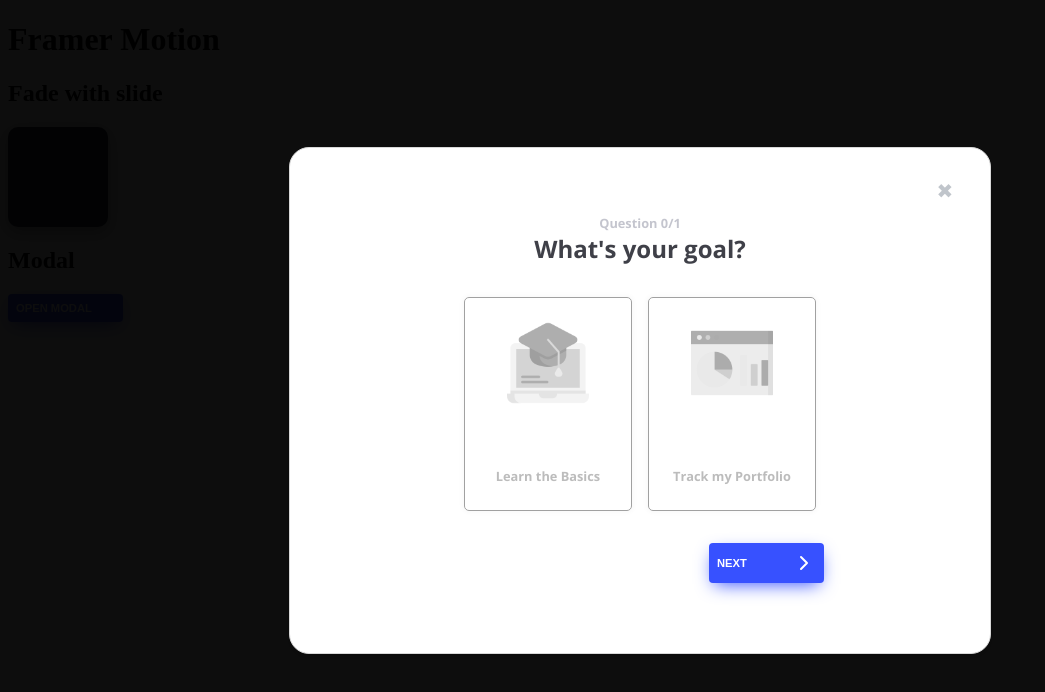
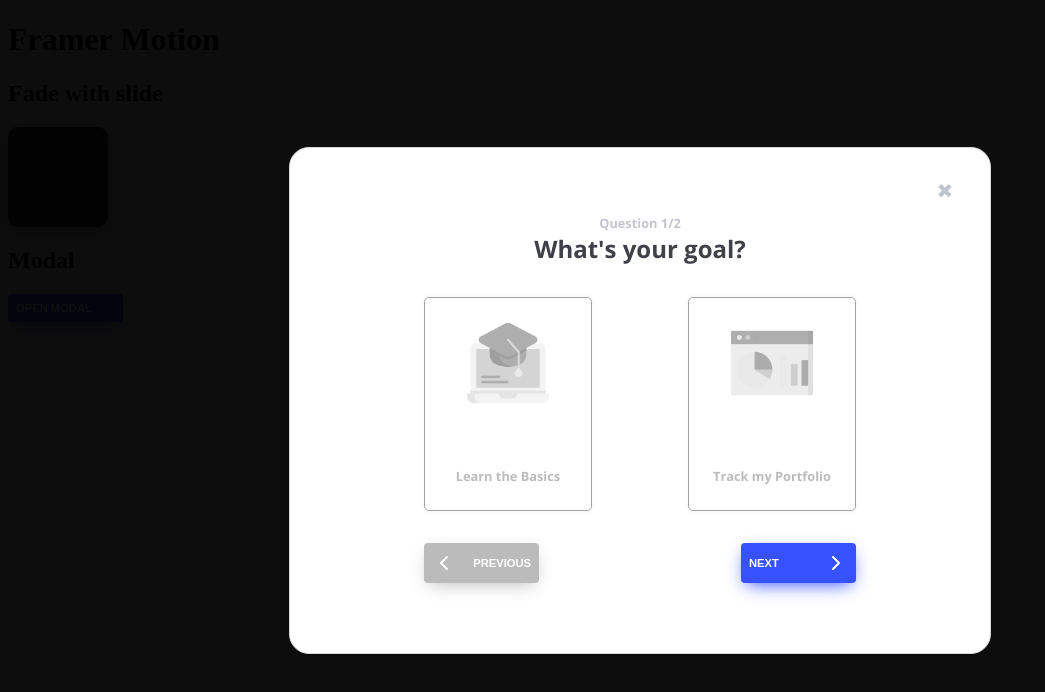
Before and after one commit to jonit-dev/react-simple-modal, a React (Create React App) app: page / in a window 1280 px wide. Both pictures are taken after a click on the button "OPEN MODAL". Shown: the top 692 px of the page, without its empty margins (0-1045 px from the left). Built offline with nearby package versions, Linux system fonts and the light colour scheme.

Commit message:
question wizard improvements

```diff
--- a/src/App.tsx
+++ b/src/App.tsx
@@ -22,6 +22,16 @@ function App() {
         {
           imageUrl: "/images/portfolio.png",
           label: "Track my Portfolio",
+          isSelected: false,
+        },
+      ],
+    },
+    {
+      title: "What's the meaning of life?",
+      options: [
+        {
+          imageUrl: "/images/online-learning.png",
+          label: "Eat & Code",
           isSelected: false,
         },
       ],
--- a/src/components/Button.tsx
+++ b/src/components/Button.tsx
@@ -5,15 +5,21 @@ interface IProps {
   children: React.ReactNode;
   color?: string;
   onClick?: () => void;
+  isDisabled?: boolean;
 }
 
 export const Button: React.FC<IProps> = ({
   children,
   color = "#3751FF",
   onClick,
+  isDisabled = false,
 }) => {
   return (
-    <CustomButton color={color} onClick={onClick}>
+    <CustomButton
+      color={color}
+      onClick={onClick}
+      className={isDisabled ? "disabled" : ""}
+    >
       {children}
     </CustomButton>
   );
@@ -37,4 +43,9 @@ const CustomButton = styled.button<ICustomButton>`
   justify-content: space-between;
   align-items: center;
   box-shadow: 0px 6px 18px -5px ${({ color }) => color};
+
+  &.disabled {
+    filter: grayscale(100%);
+    opacity: 0.4;
+  }
 `;
--- a/src/components/Modal.tsx
+++ b/src/components/Modal.tsx
@@ -77,6 +77,12 @@ const CloseButton = styled.button`
 const ModalBasis = styled(motion.div)`
   margin: 0.5rem;
   width: 50vw;
+
+  /*MOBILE ONLY CODE*/
+  @media screen and (max-width: 700px) {
+    width: 75vw;
+  }
+
   display: flex;
   flex-direction: column;
   align-items: center;
--- a/src/components/Wizard/QuestionWizard.tsx
+++ b/src/components/Wizard/QuestionWizard.tsx
@@ -1,9 +1,9 @@
 import React, { useEffect, useState } from "react";
-import { ChevronRight } from "react-feather";
 import styled from "styled-components";
 
 import { questionWizardTheme } from "../../constants/questionWizard.constants";
-import { Button } from "../Button";
+import { NextButton } from "./buttons/NextButton";
+import { PreviousButton } from "./buttons/PreviousButton";
 import { QuestionOptionCard } from "./QuestionOptionCard";
 import { IQuestion } from "./questionWizard.types";
 
@@ -12,12 +12,17 @@ interface IProps {
 }
 
 export const QuestionWizard: React.FC<IProps> = ({ questions }) => {
-  const [questionsIndex] = useState<number>(0);
+  const [questionsIndex, setQuestionsIndex] = useState<number>(0);
   const [totalQuestions] = useState<number>(questions.length);
 
   const [currentQuestion, setCurrentQuestion] = useState(
     questions[questionsIndex]
   );
+
+  useEffect(() => {
+    setCurrentQuestion(questions[questionsIndex]);
+    // eslint-disable-next-line react-hooks/exhaustive-deps
+  }, [questionsIndex]);
 
   const onToggleOptionSelected = (targetIndex: number) => {
     const updatedOptions = currentQuestion.options.map((option, i) => {
@@ -49,19 +54,33 @@ export const QuestionWizard: React.FC<IProps> = ({ questions }) => {
       />
     ));
 
+  const isPreviousDisabled = questionsIndex === 0;
+  const isNextDisabled = questionsIndex === totalQuestions - 1;
+
+  const onNextClick = () => {
+    !isNextDisabled && setQuestionsIndex((prev) => prev + 1);
+  };
+
+  const onPreviousClick = () => {
+    !isPreviousDisabled && setQuestionsIndex((prev) => prev - 1);
+  };
+
   return (
     <Container>
       <Header>
         <QuestionLabel>
-          Question {questionsIndex}/{totalQuestions}
+          Question {questionsIndex + 1}/{totalQuestions}
         </QuestionLabel>
         <QuestionTitle>{currentQuestion.title}</QuestionTitle>
       </Header>
       <Body>{onRenderOptions()}</Body>
       <Footer>
-        <Button>
-          Next <ChevronRight />
-        </Button>
+        <PreviousButton
+          onClick={onPreviousClick}
+          isDisabled={isPreviousDisabled}
+        />
+
+        <NextButton onClick={onNextClick} isDisabled={isNextDisabled} />
       </Footer>
     </Container>
   );
@@ -69,6 +88,7 @@ export const QuestionWizard: React.FC<IProps> = ({ questions }) => {
 
 const Container = styled.div`
   font-family: "Open Sans", sans-serif;
+  min-width: 70%;
 `;
 
 const Header = styled.div`
@@ -86,8 +106,9 @@ const Body = styled.div`
 
 const Footer = styled.div`
   display: flex;
-  justify-content: flex-end;
+  justify-content: space-between;
   margin-top: 1.5rem;
+  width: 100%;
 `;
 
 const QuestionLabel = styled.div`
--- /dev/null
+++ b/src/components/Wizard/buttons/NextButton.tsx
@@ -0,0 +1,27 @@
+import React from "react";
+import { ChevronRight } from "react-feather";
+import styled from "styled-components";
+
+import { Button } from "../../Button";
+
+interface IProps {
+  onClick: () => void;
+  isDisabled?: boolean;
+}
+
+export const NextButton: React.FC<IProps> = ({
+  onClick,
+  isDisabled = false,
+}) => {
+  return (
+    <Container>
+      <Button onClick={onClick} isDisabled={isDisabled}>
+        Next <ChevronRight />
+      </Button>
+    </Container>
+  );
+};
+
+const Container = styled.div`
+  margin-right: 0.5rem;
+`;
--- /dev/null
+++ b/src/components/Wizard/buttons/PreviousButton.tsx
@@ -0,0 +1,24 @@
+import React from "react";
+import { ChevronLeft } from "react-feather";
+import styled from "styled-components";
+
+import { Button } from "../../Button";
+
+interface IProps {
+  onClick: () => void;
+  isDisabled?: boolean;
+}
+
+export const PreviousButton: React.FC<IProps> = ({ onClick, isDisabled }) => {
+  return (
+    <Container>
+      <Button onClick={onClick} isDisabled={isDisabled}>
+        <ChevronLeft /> Previous
+      </Button>
+    </Container>
+  );
+};
+
+const Container = styled.div`
+  margin-left: 0.5rem;
+`;
```
